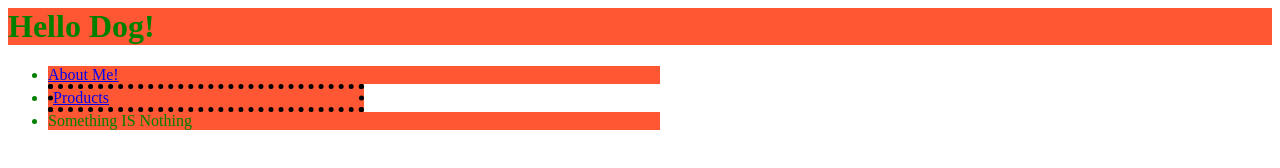
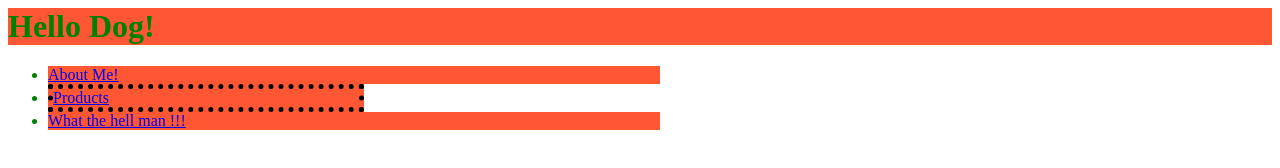
Before and after one commit to EdRW/practice-website, a plain HTML site: page index.html in a window 1280 px wide. Drawn offline with Linux system fonts and the light colour scheme.

Commit message:
changed line and add link

```diff
--- a/index.html
+++ b/index.html
@@ -12,7 +12,7 @@
             <a href="html/products.html" target="_blank">Products</a>
         </li>
         <li class="width50">
-            Something IS Nothing
+            <a href="https://www.youtube.com/watch?v=NE7dhplqLjs"> What the hell man !!! </a>
         </li>
     </ul>
     <!--
```
